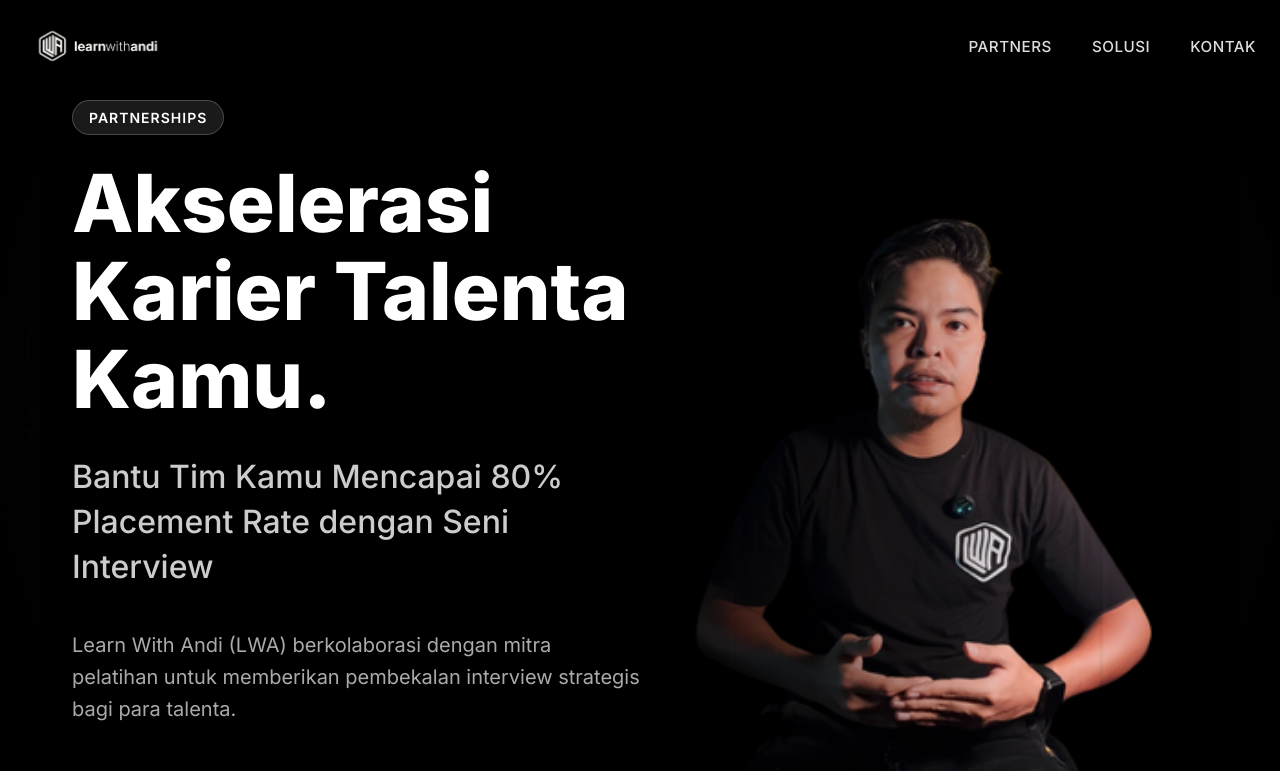
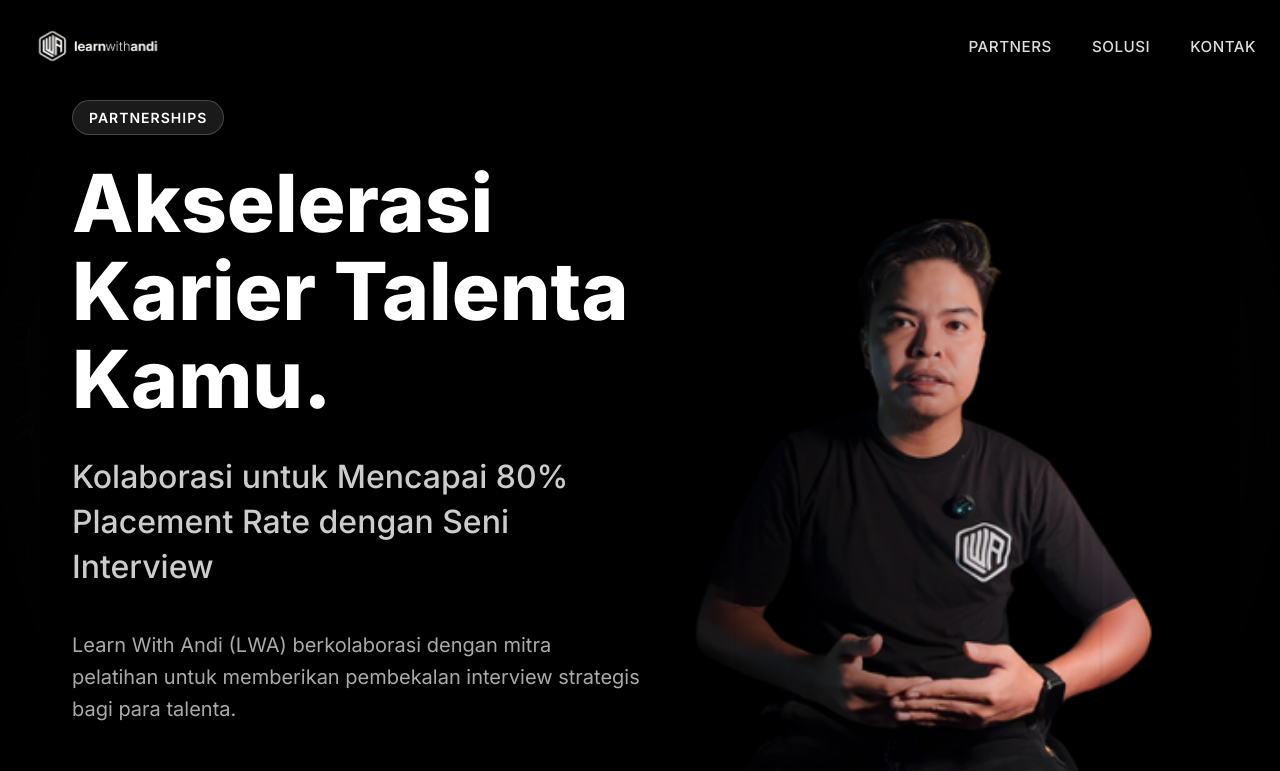
Before and after one commit to alvianzf/learnwithandi.com, a Next.js app: page /partnership in a window 1280 px wide. Shown: the top 771 px of the page. Built offline with nearby package versions, Linux system fonts and the light colour scheme.

Commit message:
docs: include Kolaborasi in placement rate sub-headline

```diff
--- a/src/data/content.ts
+++ b/src/data/content.ts
@@ -447,7 +447,7 @@
     hero: {
       badge: "Partnerships",
       headline: "Akselerasi Karier Talenta Kamu.",
-      subHeadline: "Bantu Tim Kamu Mencapai 80% Placement Rate dengan Seni Interview",
+      subHeadline: "Kolaborasi untuk Mencapai 80% Placement Rate dengan Seni Interview",
       description: "Learn With Andi (LWA) berkolaborasi dengan mitra pelatihan untuk memberikan pembekalan interview strategis bagi para talenta.",
       primaryCta: {
         text: "Jalin Kolaborasi",
```
